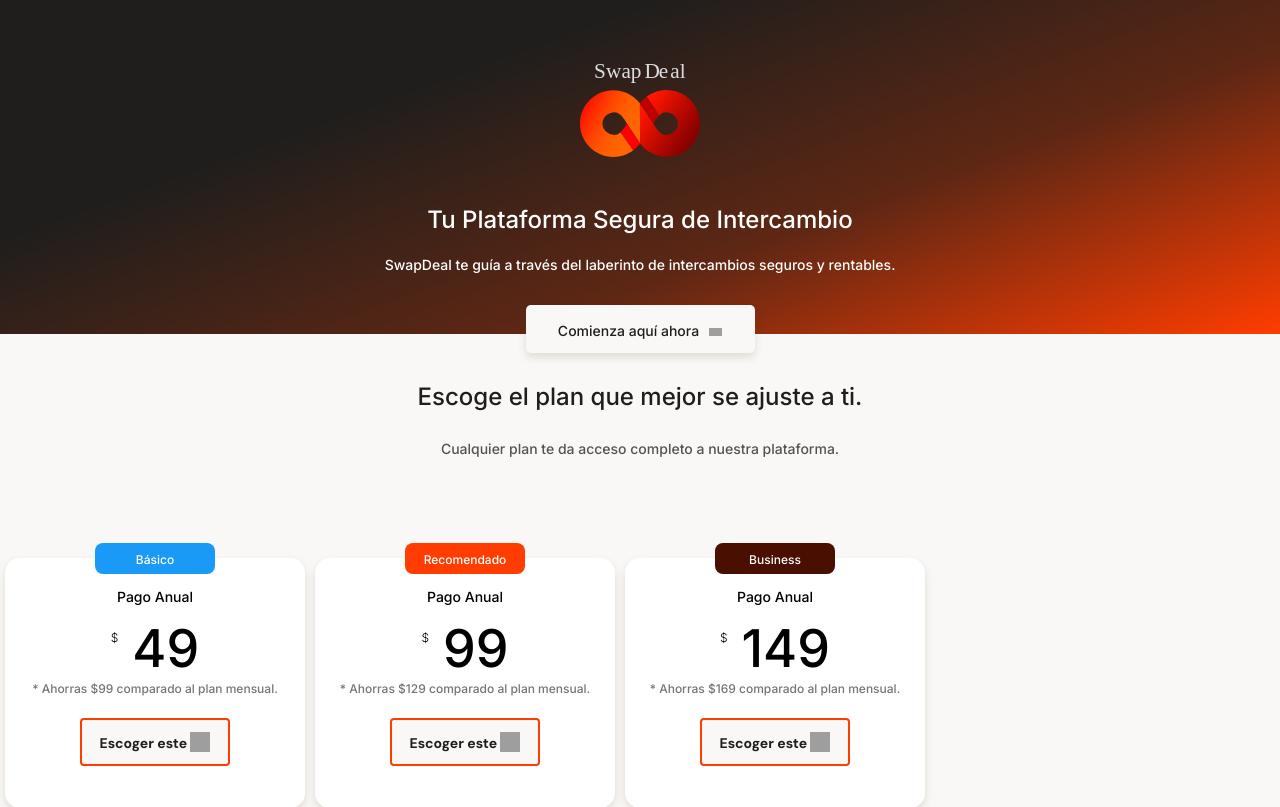
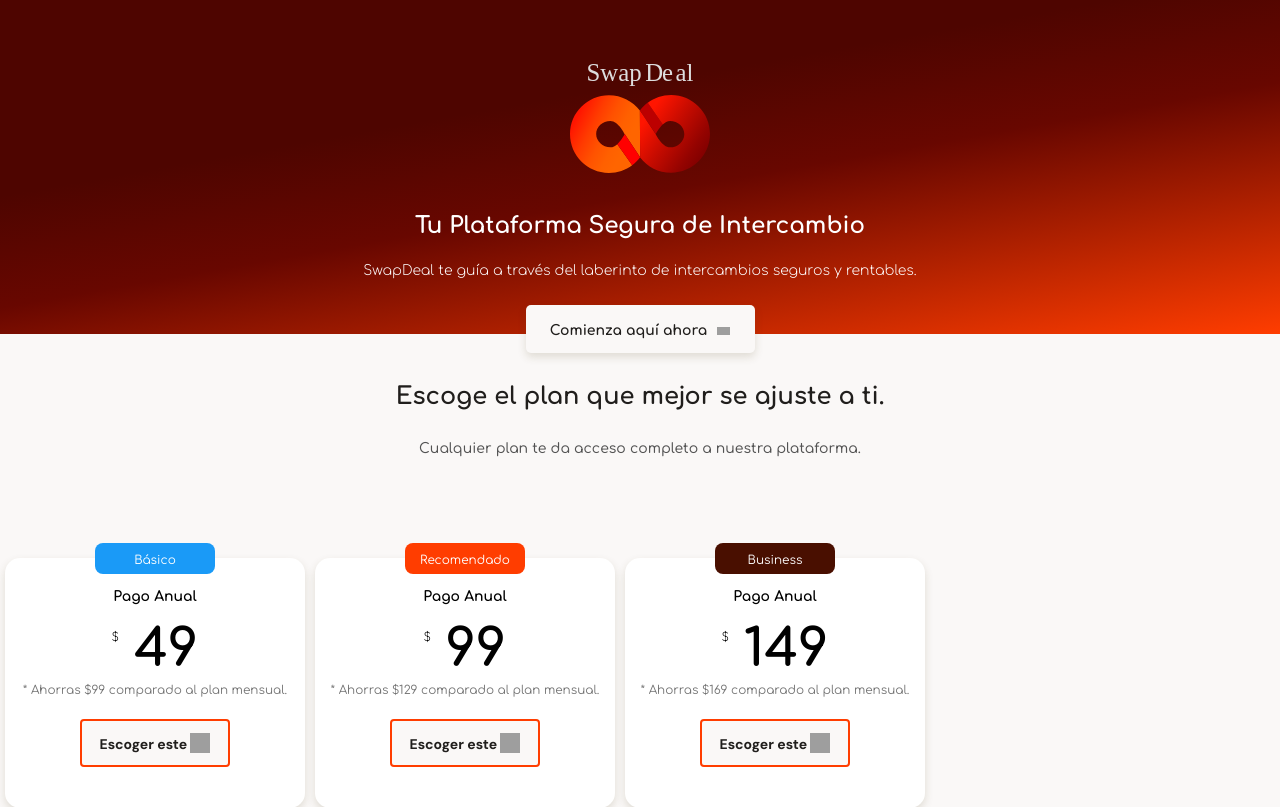
Before and after one commit to TomasUllua12/SwapDeal, a React (Vite) app: page / in a window 1280 px wide. Shown: the top 807 px of the page. Built offline with nearby package versions, Linux system fonts and the light colour scheme; grey boxes are pictures that could not be loaded.

Commit message:
Arreglos

```diff
--- a/index.html
+++ b/index.html
@@ -8,6 +8,8 @@
     <link rel="preconnect" href="https://fonts.googleapis.com">
     <link rel="preconnect" href="https://fonts.gstatic.com" crossorigin>
     <link href="https://fonts.googleapis.com/css2?family=DM+Sans:opsz,wght@9..40,400;9..40,500;9..40,700&family=Inter:wght@300;500&display=swap" rel="stylesheet">
+    <link href="https://fonts.googleapis.com/css2?family=Montserrat:ital,wght@0,100..900;1,100..900&display=swap" rel="stylesheet">
+    <link href="https://fonts.googleapis.com/css2?family=Comfortaa:wght@300..700&family=Montserrat+Alternates:ital,wght@0,100;0,200;0,300;0,400;0,500;0,600;0,700;0,800;0,900;1,100;1,200;1,300;1,400;1,500;1,600;1,700;1,800;1,900&family=Montserrat:ital,wght@0,100..900;1,100..900&display=swap" rel="stylesheet">
   </head>
   <body>
     <div id="root"></div>
--- a/src/components/Footers/FooterWave.css
+++ b/src/components/Footers/FooterWave.css
@@ -34,11 +34,10 @@
   color: #fff;
   margin: 0 10px;
   display: inline-block;
-  transition: 0.5s;
   text-decoration: none;
   opacity: 0.75;
-  font-weight: 300;
-  transition: all 0.4s ease;
+  font-weight: 200;
+  transition: all 0.2s ease;
 }
 
 .menu__link:hover {
--- a/src/index.css
+++ b/src/index.css
@@ -1,5 +1,5 @@
 :root {
-  font-family: Inter, system-ui, Avenir, Helvetica, Arial, sans-serif;
+  font-family: "Comfortaa","DM Sans", Inter, system-ui, Avenir, Helvetica, Arial, sans-serif;
   line-height: 1.5;
   font-weight: 400;
 
--- a/src/views/pagina_principal/PaginaPrincipal.css
+++ b/src/views/pagina_principal/PaginaPrincipal.css
@@ -17,10 +17,10 @@ header {
     min-width: 320px;
     height: 334px;
     text-align: center;
-    background: linear-gradient(160deg,#201E1C 30%, #5E2714 65%,#FF3D00 100%);
+    background: linear-gradient(170deg,#4e0500 35%, #680700 55%,#FF3D00 100%);
 }
 header img {
-    width: 120px;
+    width: 140px;
     height: auto;
     margin-top: 60px;
     align-self: center;
@@ -30,20 +30,20 @@ header img {
     min-width: 288px;
     max-width: 900px;
     height: 218px;
-    margin-top: 50px;
+    margin-top: 40px;
     text-align: center;
     align-self: center;
 }
 .header--title-container h1 {
-    font-size: 2.4rem;
-    font-weight: bold;
+    font-size: 2.3rem;
+    font-weight: 1000;
     line-height: 2.6rem;
     color: var(--just-white);
 }
 .header--title-container p {
     margin-top: 23px;
     font-size: 1.4rem;
-    font-weight: 500;
+    font-weight: 300;
     line-height: 1.8rem;
     color: var(--just-white);
 }
@@ -395,7 +395,7 @@ main {
     width: 100%;
     min-width: 320;
     height: 50vh;
-    background-image: url("./assets/img/shakehands_largo.jpg");
+    background-image: url("./assets/img/qlokura.jpeg");
     background-position: center;
     background-size: cover;
     background-repeat: no-repeat;
```
Also changed, not shown: public/assets/img/qlokura.jpeg (added).
